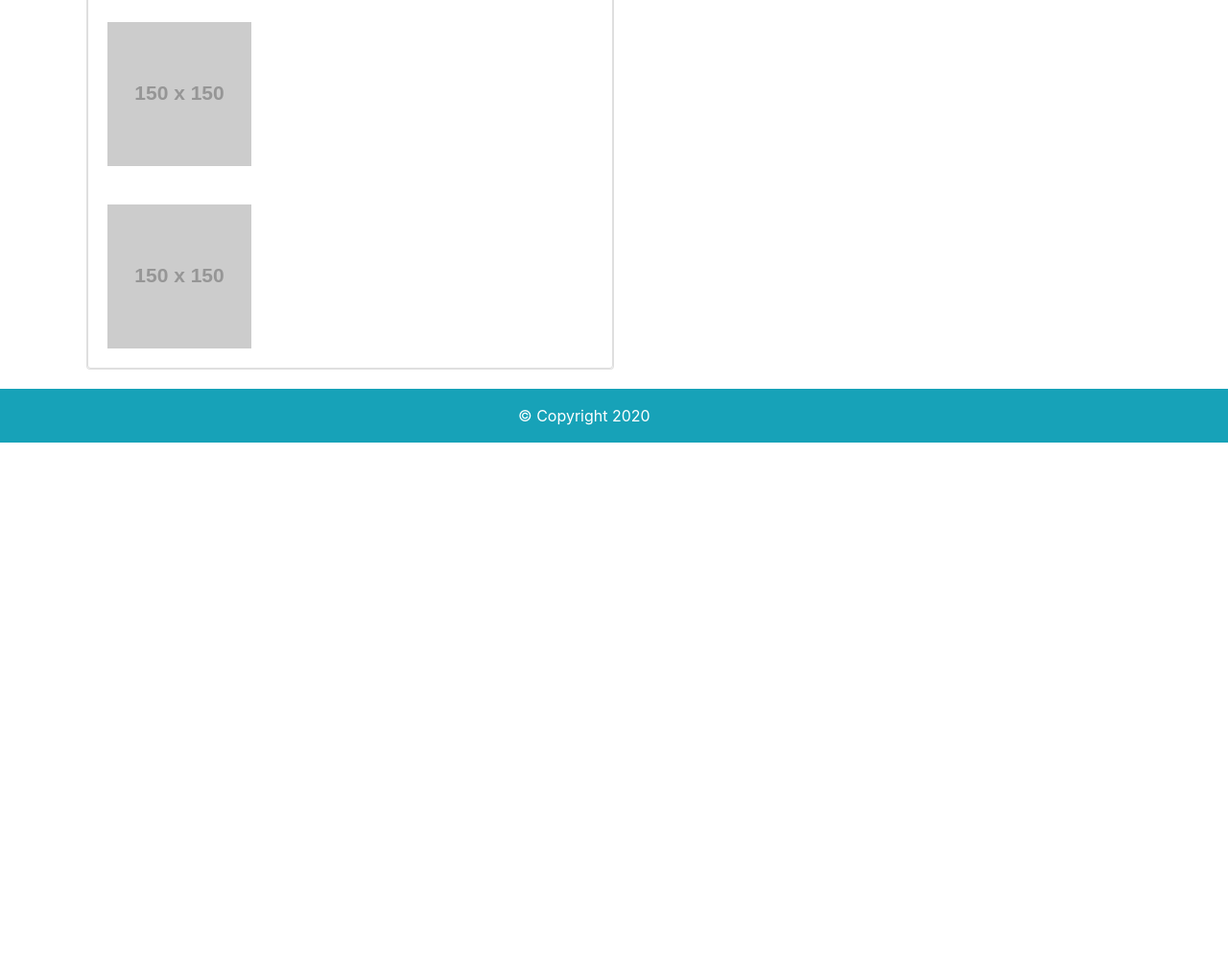
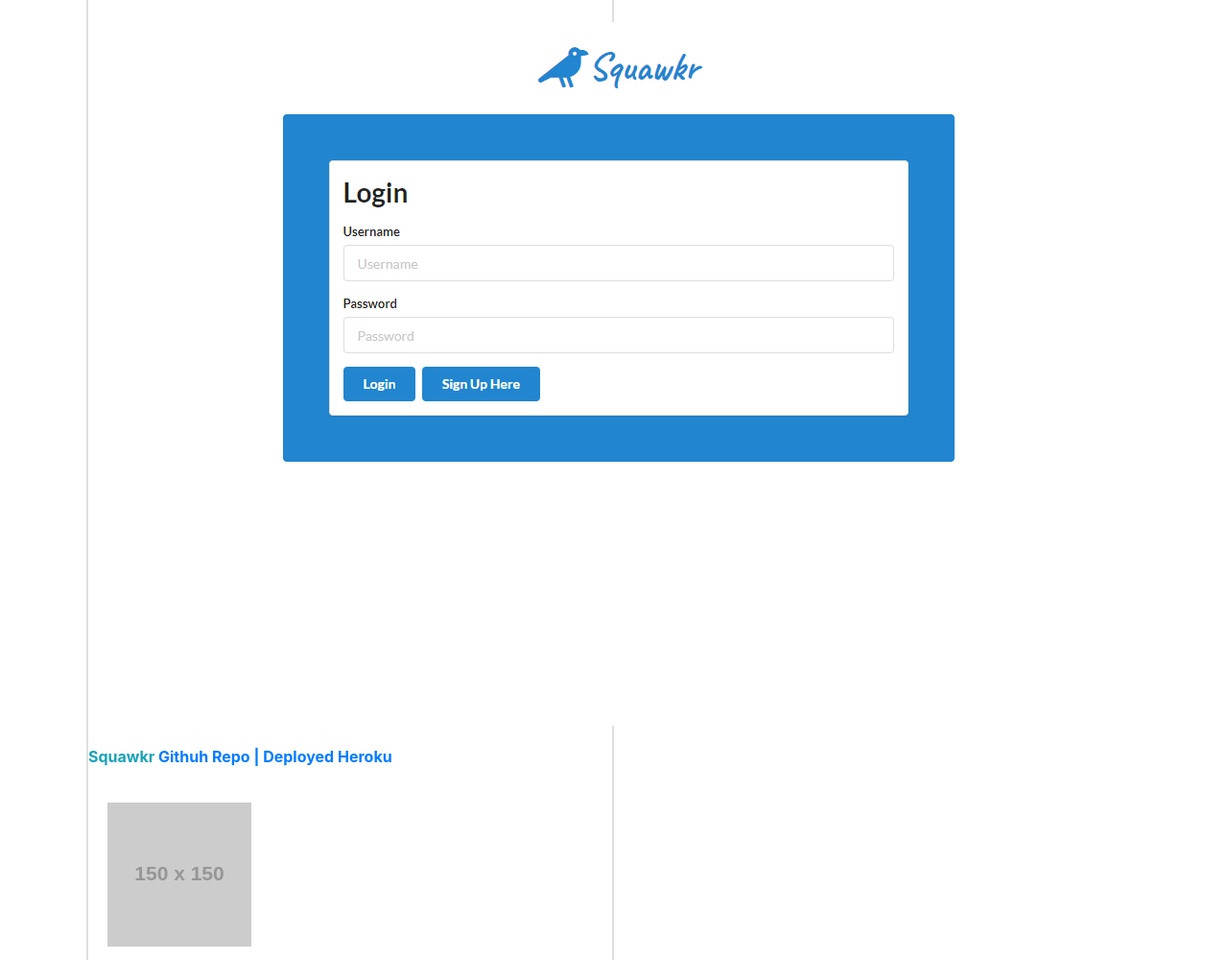
Before and after one commit to sm-pixel/Demo_Portfolio, a plain HTML site: page portfolio.html in a window 1280 px wide. Shown: the part 800-1800 px from the top of the page at 96% size. Before the commit the page ends 1269 px from the top, so only its background shows below. Drawn offline with nearby package versions, Linux system fonts and the light colour scheme; placeholder pictures from the web are drawn by us.

Commit message:
added to portfolio

```diff
--- a/portfolio.html
+++ b/portfolio.html
@@ -38,19 +38,22 @@
               <div class="row">
                 <div class="col-sm">
                     <img src="assets/images/bbproject.png" alt="Breaking Bad Project" style="padding:20px"><p class="text-info font-weight-bold">Drinkin' Bad
-                    <a href="https://github.com/sm-pixel/Drinking-Bad" target="_blank">Github Repo |</a>
+                    <a href="https://github.com/sm-pixel/Drinking-Bad" target="_blank">Github Repo | </a>
                     <a href="https://sm-pixel.github.io/Drinking-Bad/" target="_blank">Deployed</a></p>
                     <img src="assets/images/workdaysch.png" alt="Work Day Scheduler" style="padding:20px"><p class="text-info font-weight-bold">Work Day Scheduler
-                    <a href="https://github.com/sm-pixel/Day-Planner" target="_blank">Github Repo |</a>
+                    <a href="https://github.com/sm-pixel/Day-Planner" target="_blank">Github Repo | </a>
                     <a href="https://sm-pixel.github.io/Day-Planner/" target="_blank">Deployed</a></p>
                 </div>
               </div>
               <div class="row">
                 <div class="col-sm">
                     <img src="assets/images/weatherdash.png" alt="Weather Dashboard" style="padding:20px"><p class="text-info font-weight-bold">Weather Dashboard
-                    <a href="https://github.com/sm-pixel/Weather-Dashboard" target="_blank">Github Repo |</a>
+                    <a href="https://github.com/sm-pixel/Weather-Dashboard" target="_blank">Github Repo | </a>
                     <a href="https://sm-pixel.github.io/Weather-Dashboard/" target="_blank">Deployed</a></p>
-                    <img src="http://placehold.it/150x150" alt="Placeholder" style="padding:20px">
+                    <img src="assets/images/squawkrlogin.png" alt="Squawkr App" style="padding:20px"><p class="text-info font-weight-bold">Squawkr
+                      <a href="https://github.com/sm-pixel/Squawkr" target="_blank">Githuh Repo | </a>
+                      <a href="https://squawkr-uncc.herokuapp.com/" target="_blank">Deployed Heroku</a>
+                    </p>
                 </div>
               </div>
               <div class="row">
```
Also changed, not shown: assets/images/squawkrlogin.png (added).
